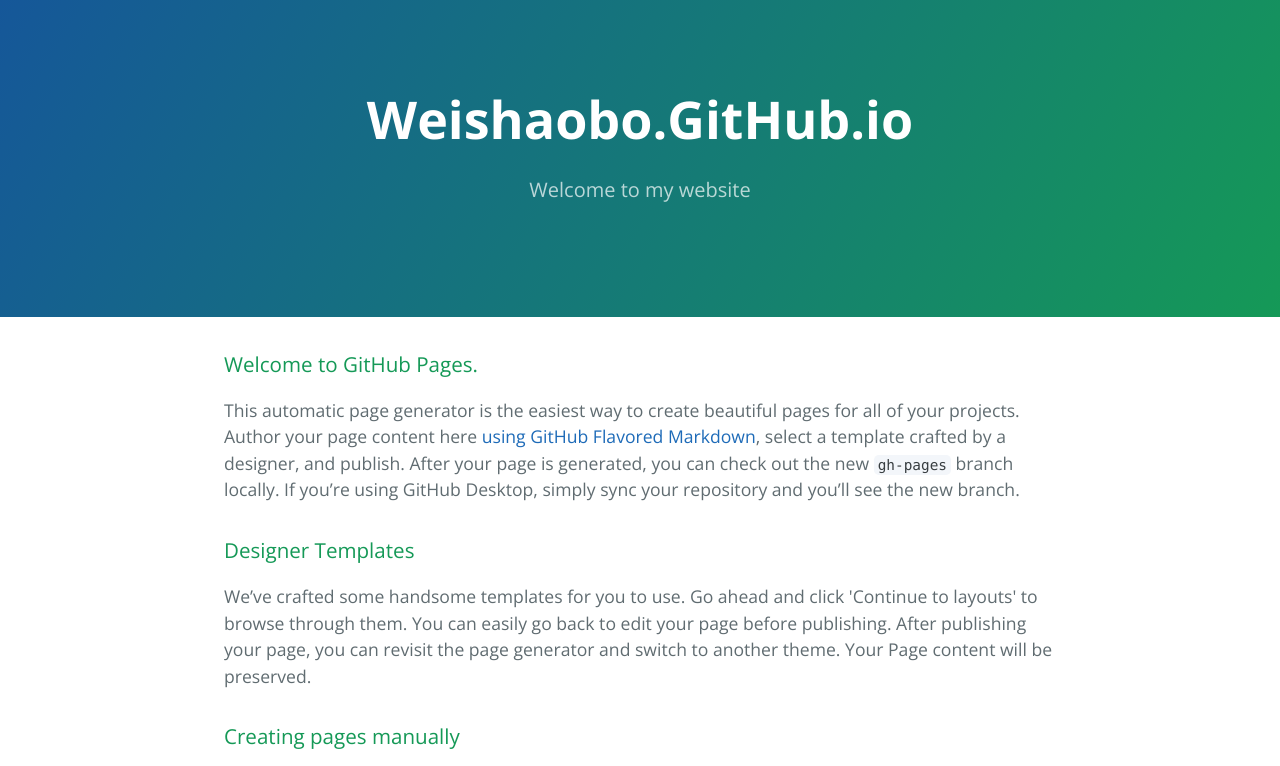
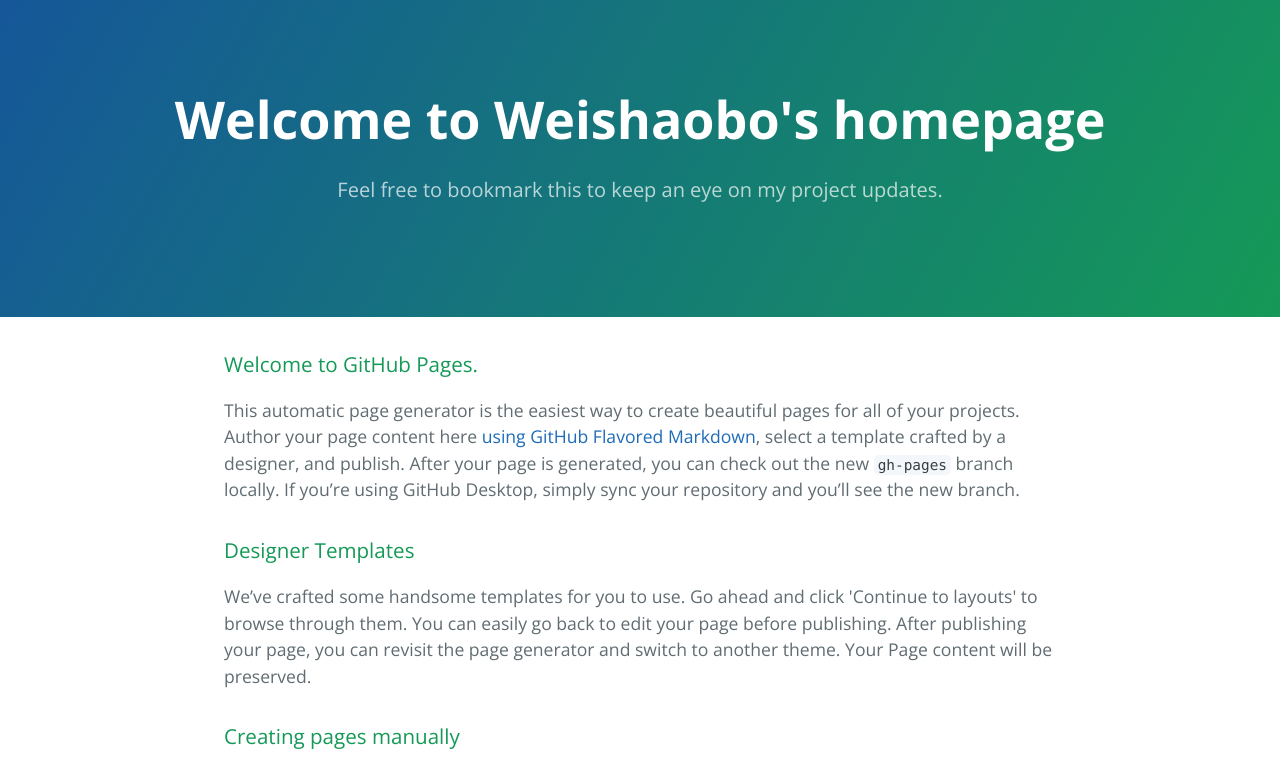
Before and after one commit to weishaobo/weishaobo.github.io, a plain HTML site: page index.html in a window 1280 px wide. Shown: the top 766 px of the page. Drawn offline with nearby package versions, Linux system fonts and the light colour scheme.

Commit message:
Added a freendlier title and tagline
First change for my homepage

```diff
--- a/index.html
+++ b/index.html
@@ -11,8 +11,8 @@
   </head>
   <body>
     <section class="page-header">
-      <h1 class="project-name">Weishaobo.GitHub.io</h1>
-      <h2 class="project-tagline">Welcome to my website</h2>
+      <h1 class="project-name">Welcome to Weishaobo's homepage</h1>
+      <h2 class="project-tagline">Feel free to bookmark this to keep an eye on my project updates.</h2>
     </section>
 
     <section class="main-content">
```
